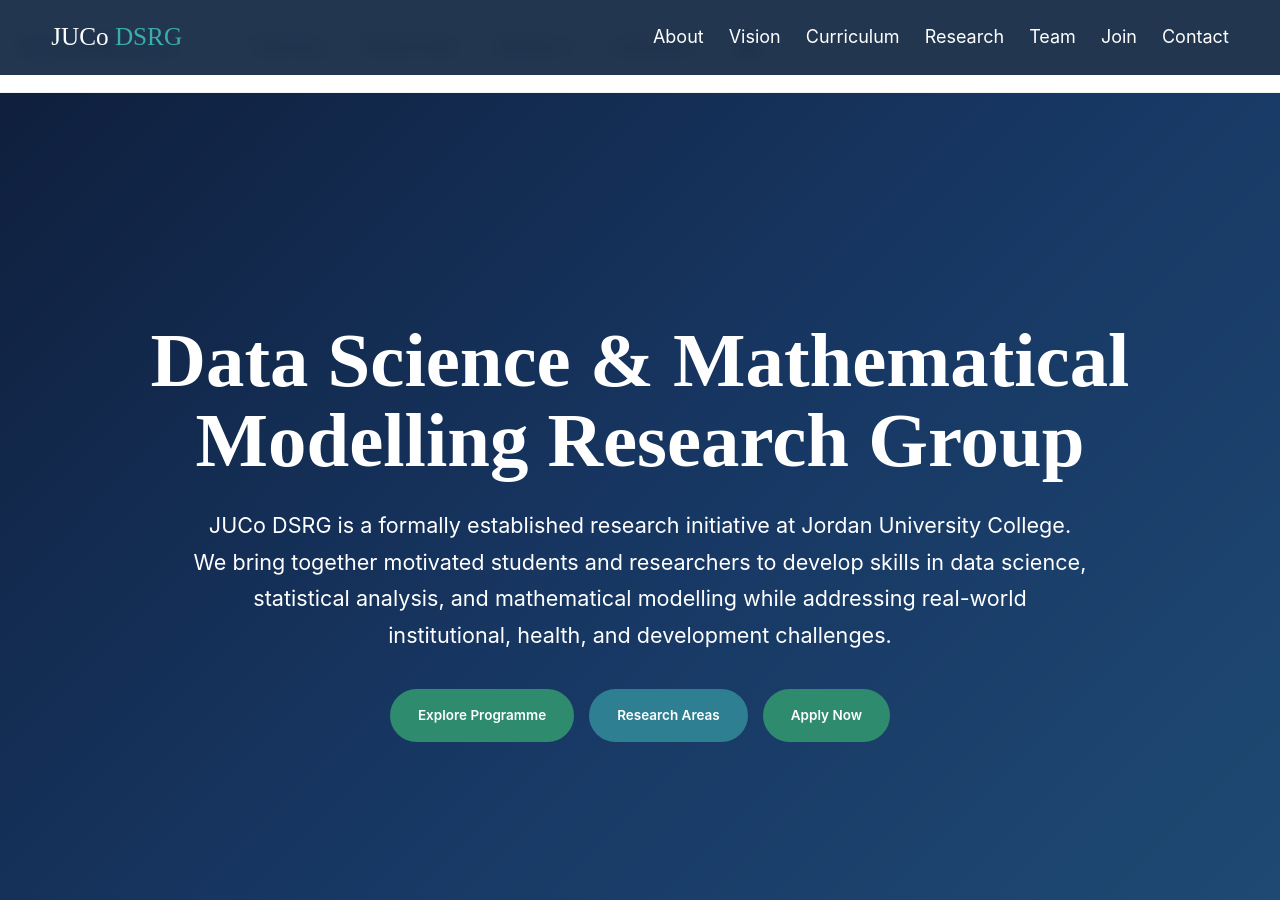
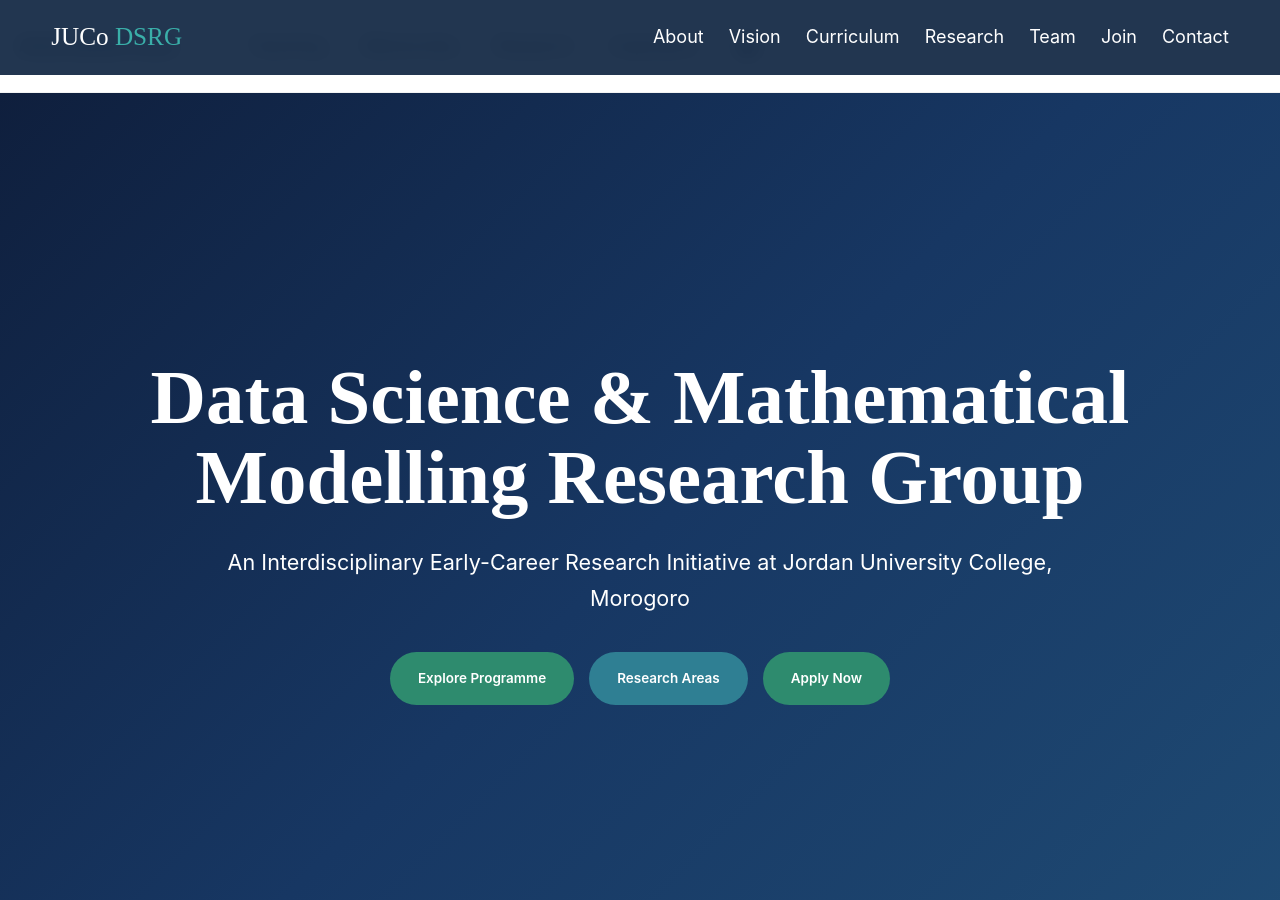
Before and after one commit to FomeA/FomeA.github.io, a Jekyll site: the page built from _pages/datascience.html, in a window 1280 px wide and 900 px high. Built offline with Jekyll 4.4.1, drawn with Linux system fonts in a browser that asks for light colours; a script bundle is joined from its source files by our own code; library files that are not in the unit come from our copies.

Commit message:
Update datascience.html

```diff
--- a/_pages/datascience.html
+++ b/_pages/datascience.html
@@ -285,9 +285,15 @@
 Data Science & Mathematical Modelling Research Group
 </h1>
 
+ <p class="subtitle">
+      An Interdisciplinary Early-Career Research Initiative at Jordan University College, Morogoro
+    </p>
+
+<!--
 <p>
 JUCo DSRG is a formally established research initiative at Jordan University College. We bring together motivated students and researchers to develop skills in data science, statistical analysis, and mathematical modelling while addressing real-world institutional, health, and development challenges.
 </p>
+-->
 
 <div class="buttons">
 
```
